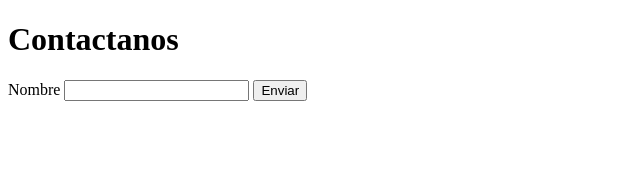
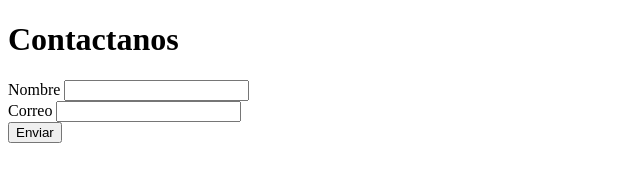
Before and after one commit to Martin-41/Proyecto-de-prueba, a plain HTML site: page Contacto.html in a window 1280 px wide. Shown: the whole page, without its empty margins (0-640 px from the left). Drawn offline with Linux system fonts and the light colour scheme.

Commit message:
Pruebas de formulario de contacto

```diff
--- a/Contacto.html
+++ b/Contacto.html
@@ -11,6 +11,9 @@
 
     <form>
         Nombre <input type="text" id="nombre" name="nombre" />
+        <br />
+        Correo <input type="email" id="correo" name="correo" />
+        <br />
 
         <button id="enviar" name="enviar">Enviar</button>
     </form>
```
